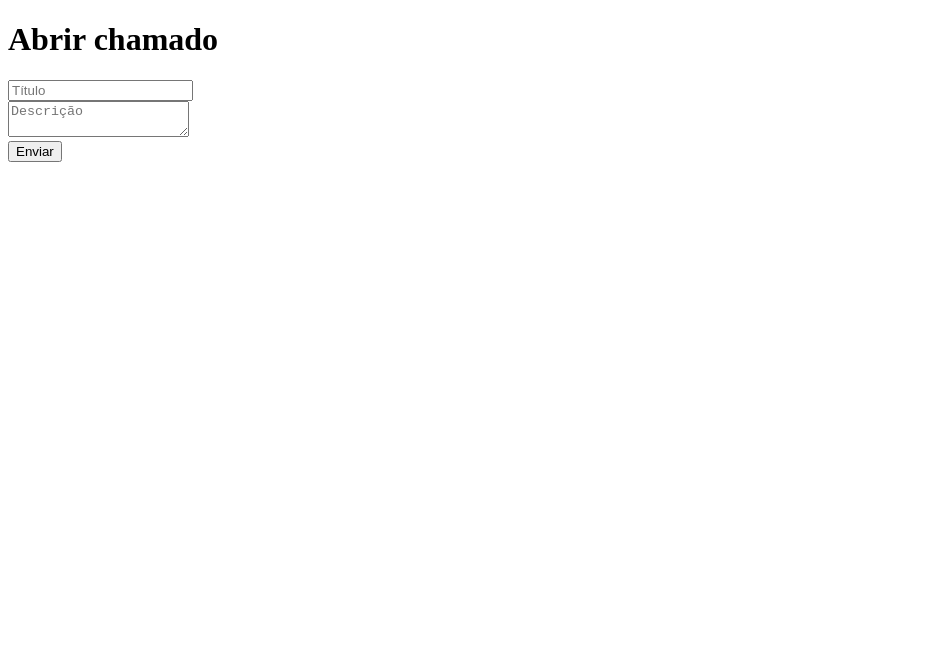
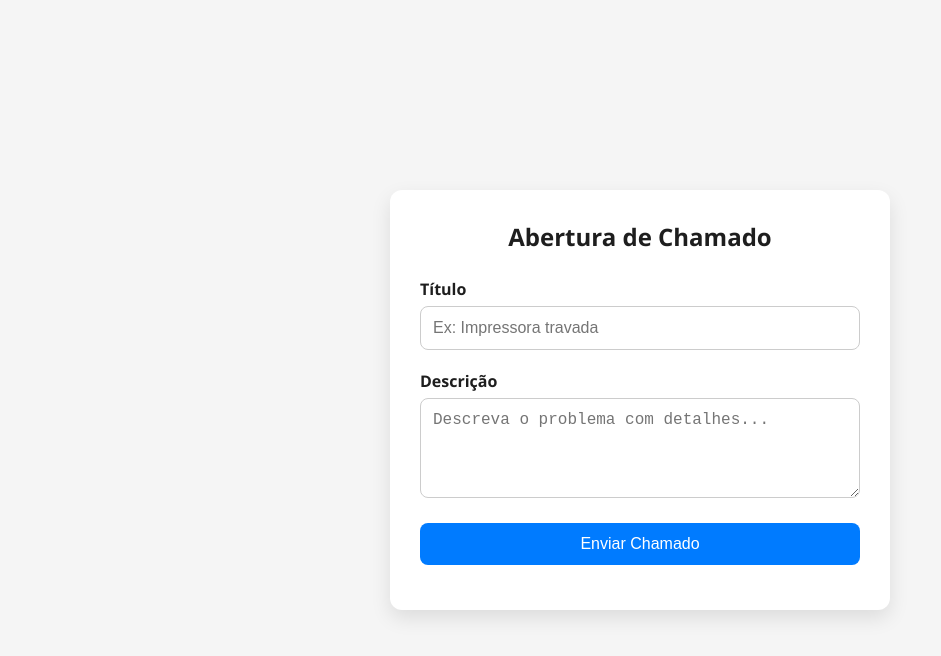
Before and after one commit to gaogrupoti/chamados.ti, a plain HTML site: page index.html in a window 1280 px wide. Shown: the whole page, without its empty margins (0-941 px from the left). Drawn offline with Linux system fonts and the light colour scheme.

Commit message:
Add files via upload

```diff
--- a/index.html
+++ b/index.html
@@ -1,34 +1,179 @@
 <!DOCTYPE html>
-<html>
+<html lang="pt-BR">
 <head>
+  <meta charset="UTF-8" />
+  <meta name="viewport" content="width=device-width, initial-scale=1.0">
   <title>Abertura de Chamado</title>
-  <meta charset="UTF-8" />
+  <style>
+    :root {
+      --bg: #f5f5f5;
+      --text: #1e1e1e;
+      --card: #fff;
+      --border: #ccc;
+      --button: #007bff;
+      --button-hover: #0056b3;
+      --success: #28a745;
+      --error: #dc3545;
+    }
+
+    @media (prefers-color-scheme: dark) {
+      :root {
+        --bg: #121212;
+        --text: #f0f0f0;
+        --card: #1e1e1e;
+        --border: #444;
+        --button: #0d6efd;
+        --button-hover: #0a58ca;
+        --success: #32cd32;
+        --error: #ff4d4d;
+      }
+    }
+
+    * {
+      margin: 0;
+      padding: 0;
+      box-sizing: border-box;
+    }
+
+    body {
+      font-family: "Segoe UI", sans-serif;
+      background-color: var(--bg);
+      color: var(--text);
+      min-height: 100vh;
+      display: flex;
+      justify-content: center;
+      align-items: center;
+      padding: 20px;
+      transition: background-color 0.3s, color 0.3s;
+    }
+
+    .form-container {
+      background-color: var(--card);
+      padding: 30px;
+      border-radius: 12px;
+      box-shadow: 0 8px 20px rgba(0, 0, 0, 0.1);
+      max-width: 500px;
+      width: 100%;
+      transition: background-color 0.3s;
+    }
+
+    h1 {
+      text-align: center;
+      margin-bottom: 25px;
+      font-size: 24px;
+    }
+
+    .form-group {
+      margin-bottom: 20px;
+    }
+
+    label {
+      font-weight: 600;
+      display: block;
+      margin-bottom: 6px;
+    }
+
+    input[type="text"],
+    textarea {
+      width: 100%;
+      padding: 12px;
+      border: 1px solid var(--border);
+      border-radius: 8px;
+      font-size: 16px;
+      background-color: transparent;
+      color: var(--text);
+      outline: none;
+      transition: border 0.2s;
+    }
+
+    input[type="text"]:focus,
+    textarea:focus {
+      border-color: var(--button);
+    }
+
+    textarea {
+      resize: vertical;
+      min-height: 100px;
+    }
+
+    button {
+      width: 100%;
+      padding: 12px;
+      background-color: var(--button);
+      color: white;
+      border: none;
+      border-radius: 8px;
+      font-size: 16px;
+      cursor: pointer;
+      transition: background-color 0.2s;
+    }
+
+    button:hover {
+      background-color: var(--button-hover);
+    }
+
+    .status {
+      text-align: center;
+      margin-top: 15px;
+      font-weight: 500;
+    }
+
+    .status.success {
+      color: var(--success);
+    }
+
+    .status.error {
+      color: var(--error);
+    }
+  </style>
 </head>
 <body>
-  <h1>Abrir chamado</h1>
+  <div class="form-container">
+    <h1>Abertura de Chamado</h1>
     <form id="formChamado">
-    <input type="text" id="titulo" placeholder="Título" required><br>
-    <textarea id="descricao" placeholder="Descrição" required></textarea><br>
-    <button type="submit">Enviar</button>
+      <div class="form-group">
+        <label for="titulo">Título</label>
+        <input type="text" id="titulo" name="titulo" placeholder="Ex: Impressora travada" required>
+      </div>
+      <div class="form-group">
+        <label for="descricao">Descrição</label>
+        <textarea id="descricao" name="descricao" placeholder="Descreva o problema com detalhes..." required></textarea>
+      </div>
+      <button type="submit">Enviar Chamado</button>
+      <div class="status" id="status"></div>
     </form>
+  </div>
 
   <script>
     document.getElementById('formChamado').addEventListener('submit', async (e) => {
       e.preventDefault();
 
-      const titulo = document.getElementById('titulo').value;
-      const descricao = document.getElementById('descricao').value;
+      const titulo = document.getElementById('titulo').value.trim();
+      const descricao = document.getElementById('descricao').value.trim();
+      const status = document.getElementById('status');
 
-      const res = await fetch('https://script.google.com/macros/s/AKfycby5Eoyxx0bHlvjQqSinjfuepP-G1rCn1_7Ba4wBAsvaRcKXA0lqrwRBxXtBL-8eUrNqPA/exec', {
+      status.textContent = 'Enviando...';
+      status.className = 'status';
+
+      try {
+        const res = await fetch('https://script.google.com/macros/s/AKfycbxPzPps_Id6shJI5bxfNg6w6OyL86sSUq2XmLJS_neoYd0P0Ovi3-c9pjtuZnmgh4ejYw/exec', {
           method: 'POST',
           headers: { 'Content-Type': 'application/json' },
           body: JSON.stringify({ titulo, descricao })
         });
 
         if (res.ok) {
-        alert('Chamado enviado com sucesso!');
+          status.textContent = '✅ Chamado enviado com sucesso!';
+          status.classList.add('success');
+          document.getElementById('formChamado').reset();
         } else {
-        alert('Erro ao enviar chamado.');
+          status.textContent = '❌ Erro ao enviar chamado.';
+          status.classList.add('error');
+        }
+      } catch (err) {
+        status.textContent = '❌ Erro de conexão.';
+        status.classList.add('error');
+        console.error(err);
       }
     });
   </script>
```
Lines whose indentation alone changed are shown as unchanged.
